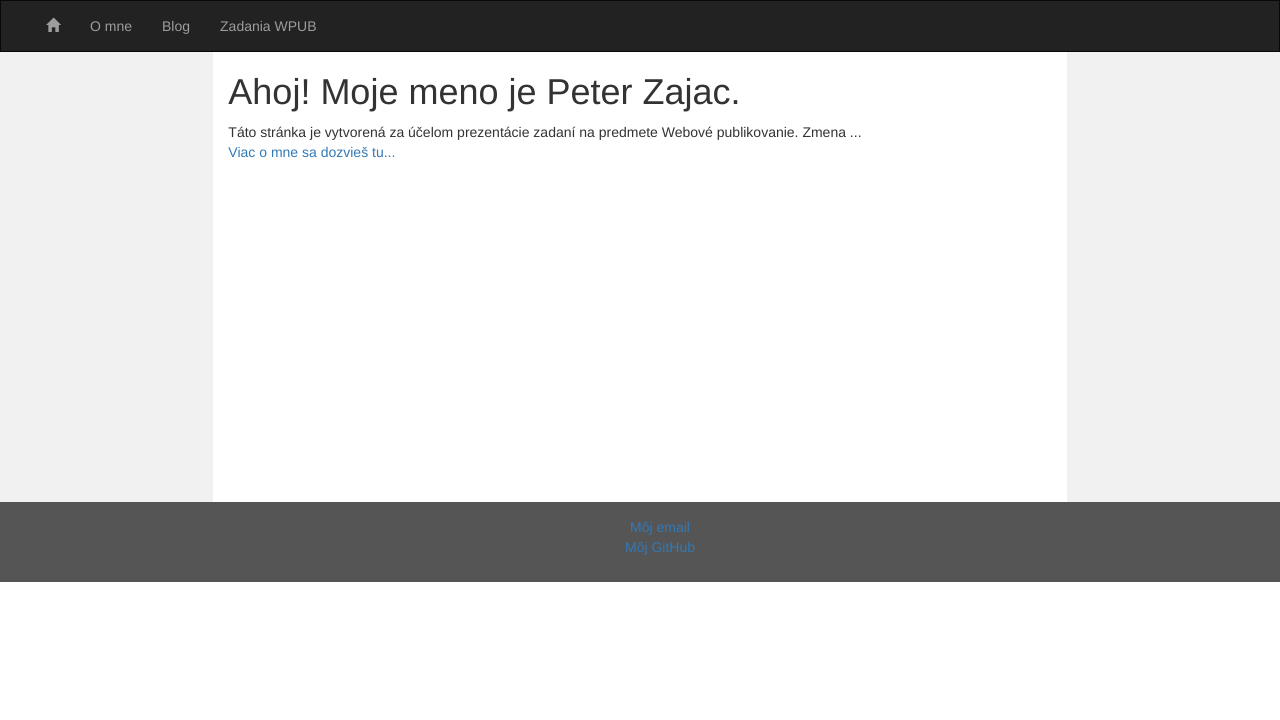
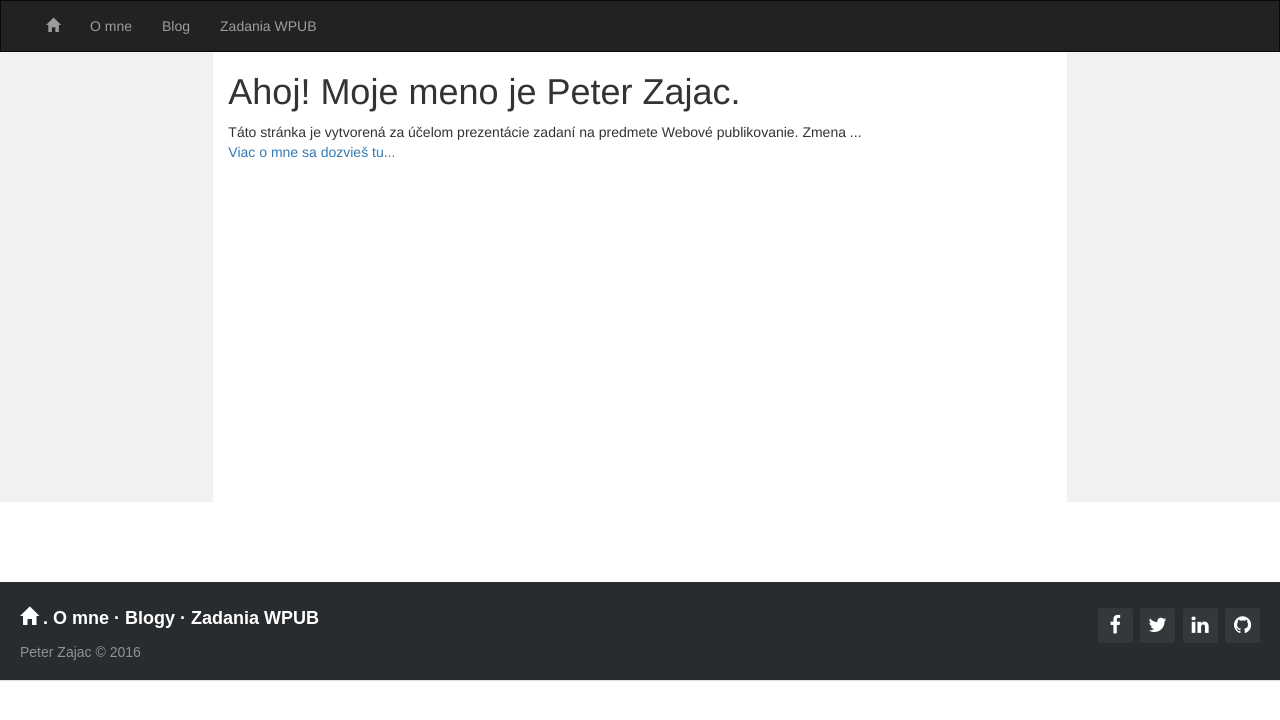
Before and after one commit to mg-24/peterzajac39.github.io, a Jekyll site: the page built from index.html, in a window 1280 px wide. Shown: the top 720 px of the page. Built offline with Jekyll 4.4.1, drawn with Linux system fonts in a browser that asks for light colours; nearby versions of some CDN libraries.

Commit message:
Footer pridany

```diff
--- a/_layouts/default.html
+++ b/_layouts/default.html
@@ -9,6 +9,7 @@
   <script src="http://maxcdn.bootstrapcdn.com/bootstrap/3.3.6/js/bootstrap.min.js"></script>
   <link rel="stylesheet" type="text/css" href="/css/main.css">
   <link rel="stylesheet" type="text/css" href="/css/bootstrap-social.css">
+  <link rel="stylesheet" href="https://maxcdn.bootstrapcdn.com/font-awesome/4.5.0/css/font-awesome.min.css">
 </head>
 <body>
 
@@ -21,6 +22,7 @@
         <span class="icon-bar"></span>
       </button>
     </div>
+
     <div class="collapse navbar-collapse" id="myNavbar">
       <ul class="nav navbar-nav">
         <li><a href="/"><span class="glyphicon glyphicon-home"></span></a></li>
@@ -36,6 +38,7 @@
         </li>
         <li><a href="/zadania">Zadania WPUB</a></li>
       </ul>
+
     </div>
   </div>
 </nav>
@@ -56,13 +59,49 @@
   </div>
 </div>
 
-<footer class="container-fluid text-center">
-</a>
+<!-- <footer class="container-fluid text-center">
 	<ul>
-		<li><a href="mailto:hankquinlanhub@gmail.com">Môj email</a></li>
 		<li><a href="http://github.com/peterzajac39">Môj GitHub</a></li>
+		<li>{{ site.time | date_to_rfc822 }}</li>
 	</ul>
-</footer>
+	<div class="footer-right">
+
+				<a href="#"><i class="fa fa-facebook"></i></a>
+				<a href="#"><i class="fa fa-twitter"></i></a>
+				<a href="#"><i class="fa fa-linkedin"></i></a>
+				<a href="#"><i class="fa fa-github"></i></a>
+
+			</div>
+</footer> -->
+
+
+<footer class="footer-distributed">
+
+			<div class="footer-right">
+
+				<a href="#"><i class="fa fa-facebook"></i></a>
+				<a href="#"><i class="fa fa-twitter"></i></a>
+				<a href="#"><i class="fa fa-linkedin"></i></a>
+				<a href="http://github.com/peterzajac39"><i class="fa fa-github"></i></a>
+
+			</div>
+
+			<div class="footer-left">
+
+				<p class="footer-links">
+					<a href="/"><span class="glyphicon glyphicon-home"></span></a>
+					.
+      				<a href="/about">O mne</a>
+					·
+					<a href="/blog">Blogy</a>
+					·
+					<a href="/zadania">Zadania WPUB</a>
+				</p>
+
+				<p>Peter Zajac &copy; 2016</p>
+			</div>
+
+		</footer>
 
 </body>
 </html>
```
